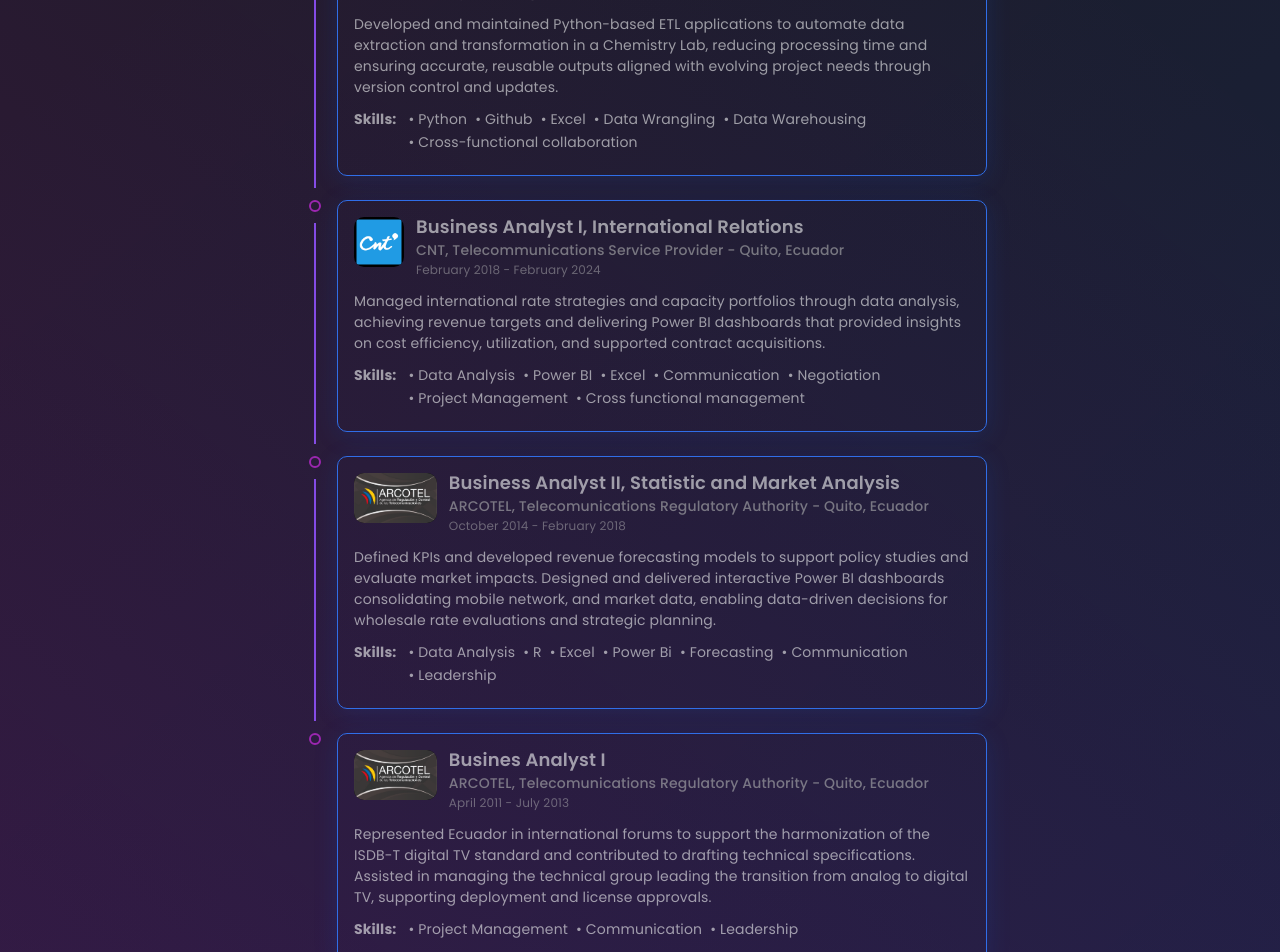
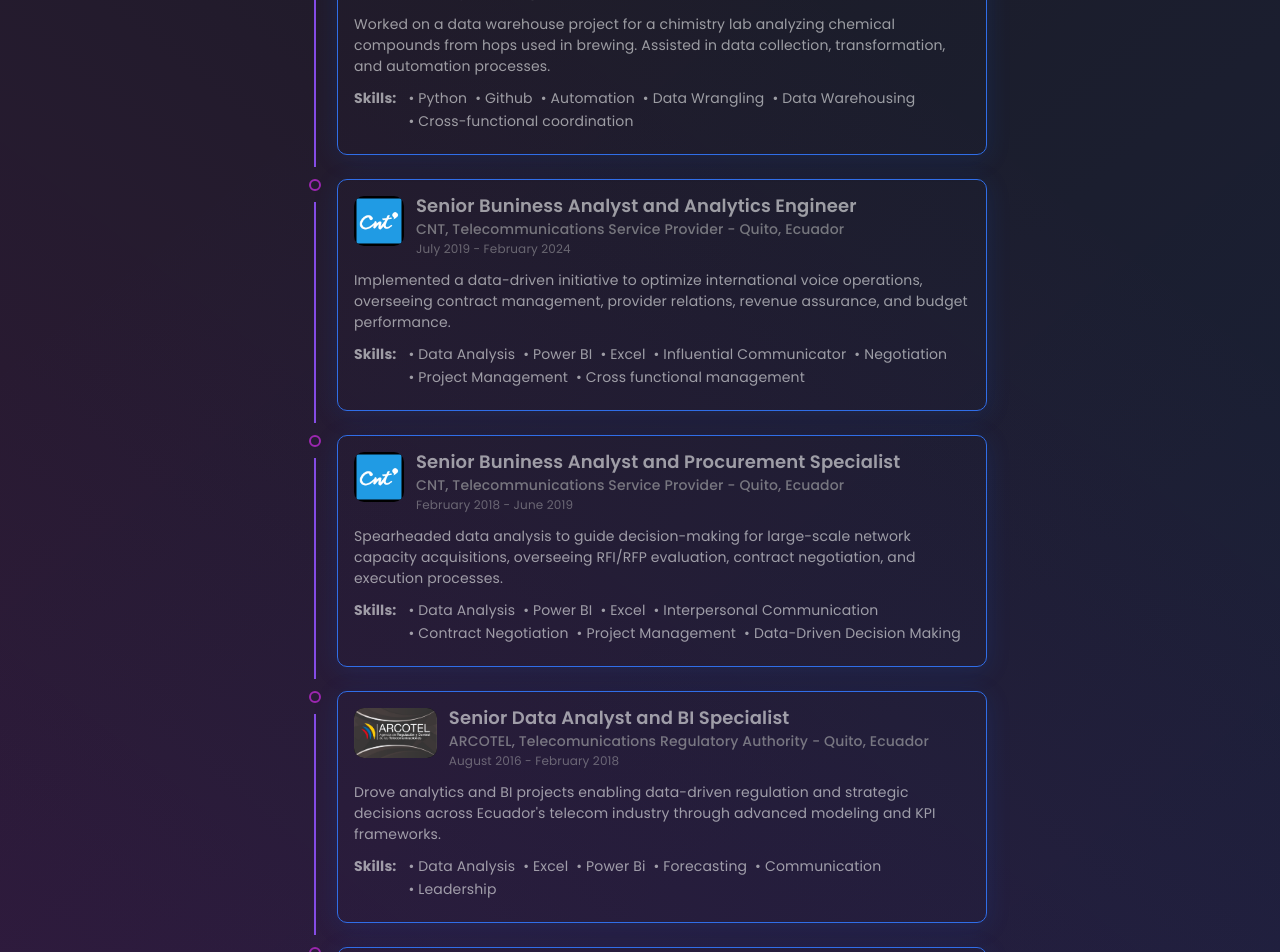
Before and after one commit to javiermerinom/Portfolio, a React (Create React App) app: page / in a window 1280 px wide. Shown: the part 2700-3652 px from the top of the page. Built offline with nearby package versions, Linux system fonts and the light colour scheme.

Commit message:
constants

```diff
--- a/src/data/constants.js
+++ b/src/data/constants.js
@@ -153,31 +153,31 @@ export const experiences = [
   {
     id: 0,
     img: langaraLogo,
-    role: "Research Assistant, Data Warehouse Project",
+    role: "Research Assistant",
     company: "Langara College Applied Research Centre - Vancouver, Canada",
     date: "January 2025 - August 2025",
-    desc: "Developed and maintained Python-based ETL applications to automate data extraction and transformation in a Chemistry Lab, reducing processing time and ensuring accurate, reusable outputs aligned with evolving project needs through version control and updates.",
+    desc: "Worked on a data warehouse project for a chimistry lab analyzing chemical compounds from hops used in brewing. Assisted in data collection, transformation, and automation processes.",
     skills: [
       "Python",
       "Github",
-      "Excel",
+      "Automation",
       "Data Wrangling",
       "Data Warehousing",
-      "Cross-functional collaboration",
+      "Cross-functional coordination",
     ],
   },
   {
     id: 1,
     img: cntlogo,
-    role: "Business Analyst I, International Relations",
+    role: "Senior Buniness Analyst and Analytics Engineer",
     company: "CNT, Telecommunications Service Provider - Quito, Ecuador",
-    date: "February 2018 - February 2024",
-    desc: "Managed international rate strategies and capacity portfolios through data analysis, achieving revenue targets and delivering Power BI dashboards that provided insights on cost efficiency, utilization, and supported contract acquisitions.",
+    date: "July 2019 - February 2024",
+    desc: "Implemented a data-driven initiative to optimize international voice operations, overseeing contract management, provider relations, revenue assurance, and budget performance.",
     skills: [
       "Data Analysis",
       "Power BI",
       "Excel",
-      "Communication",
+      "Influential Communicator",
       "Negotiation",
       "Project Management",
       "Cross functional management",
@@ -185,21 +185,64 @@ export const experiences = [
   },
   {
     id: 2,
-    img: arcotellogo,
-    role: "Business Analyst II, Statistic and Market Analysis",
-    company: "ARCOTEL, Telecomunications Regulatory Authority - Quito, Ecuador",
-    date: "October 2014 - February 2018",
-    desc: "Defined KPIs and developed revenue forecasting models to support policy studies and evaluate market impacts. Designed and delivered interactive Power BI dashboards consolidating mobile network, and market data, enabling data-driven decisions for wholesale rate evaluations and strategic planning.",
-    skills: ["Data Analysis", "R", "Excel", "Power Bi", "Forecasting", "Communication", "Leadership"],
+    img: cntlogo,
+    role: "Senior Buniness Analyst and Procurement Specialist",
+    company: "CNT, Telecommunications Service Provider - Quito, Ecuador",
+    date: "February 2018 - June 2019",
+    desc: "Spearheaded data analysis to guide decision-making for large-scale network capacity acquisitions, overseeing RFI/RFP evaluation, contract negotiation, and execution processes.",
+    skills: [
+      "Data Analysis",
+      "Power BI",
+      "Excel",
+      "Interpersonal Communication",
+      "Contract Negotiation",
+      "Project Management",
+      "Data-Driven Decision Making",
+    ],
   },
   {
     id: 3,
     img: arcotellogo,
-    role: "Busines Analyst I",
+    role: "Senior Data Analyst and BI Specialist",
+    company: "ARCOTEL, Telecomunications Regulatory Authority - Quito, Ecuador",
+    date: "August 2016 - February 2018",
+    desc: "Drove analytics and BI projects enabling data-driven regulation and strategic decisions across Ecuador's telecom industry through advanced modeling and KPI frameworks.",
+    skills: [
+      "Data Analysis",
+      "Excel",
+      "Power Bi",
+      "Forecasting",
+      "Communication",
+      "Leadership"
+    ],
+  },
+  {
+    id: 4,
+    img: arcotellogo,
+    role: "Data Analyst and Team Lead",
+    company: "ARCOTEL, Telecomunications Regulatory Authority - Quito, Ecuador",
+    date: "October 2014 - July 2016",
+    desc: "Spearheaded the Agency’s business intelligence initiative and was later promoted to team lead, overseeing operations and analytics during the final four months of the role.",
+    skills: [
+      "Statistical Data Analysis",
+      "Team Leadership",
+      "Customer Interaction",
+      "Leadership"
+    ],
+  },
+  {
+    id: 5,
+    img: arcotellogo,
+    role: "Technical and Regulation Analyst",
     company: "ARCOTEL, Telecomunications Regulatory Authority - Quito, Ecuador",
     date: "April 2011 - July 2013",
-    desc: "Represented Ecuador in international forums to support the harmonization of the ISDB-T digital TV standard and contributed to drafting technical specifications. Assisted in managing the technical group leading the transition from analog to digital TV, supporting deployment and license approvals.",
-    skills: ["Project Management", "Communication", "Leadership"],
+    desc: "Drove Ecuador's broadcasting modernization through the digital TV transition, regulatory alignment, and nationwide presentations promoting adoption of new standards.",
+    skills: [
+      "Telecommunications Management",
+      "Project Management",
+      "Telecommunications Regulation",
+      "Presentation Skills"
+    ],
   },
 ];
 
```
Also changed, not shown: 1 other file (tests, documents, lock files or other folders).
